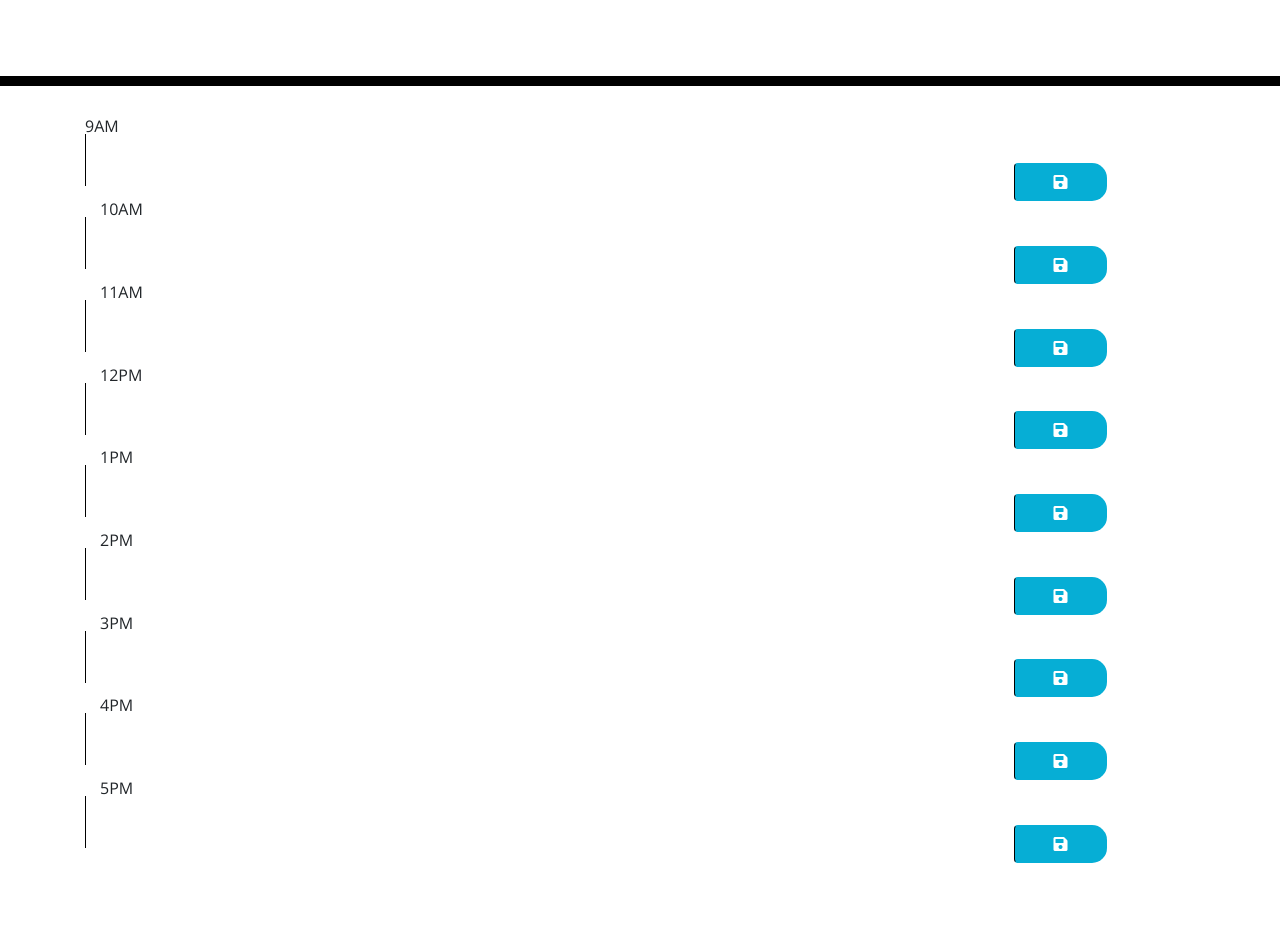
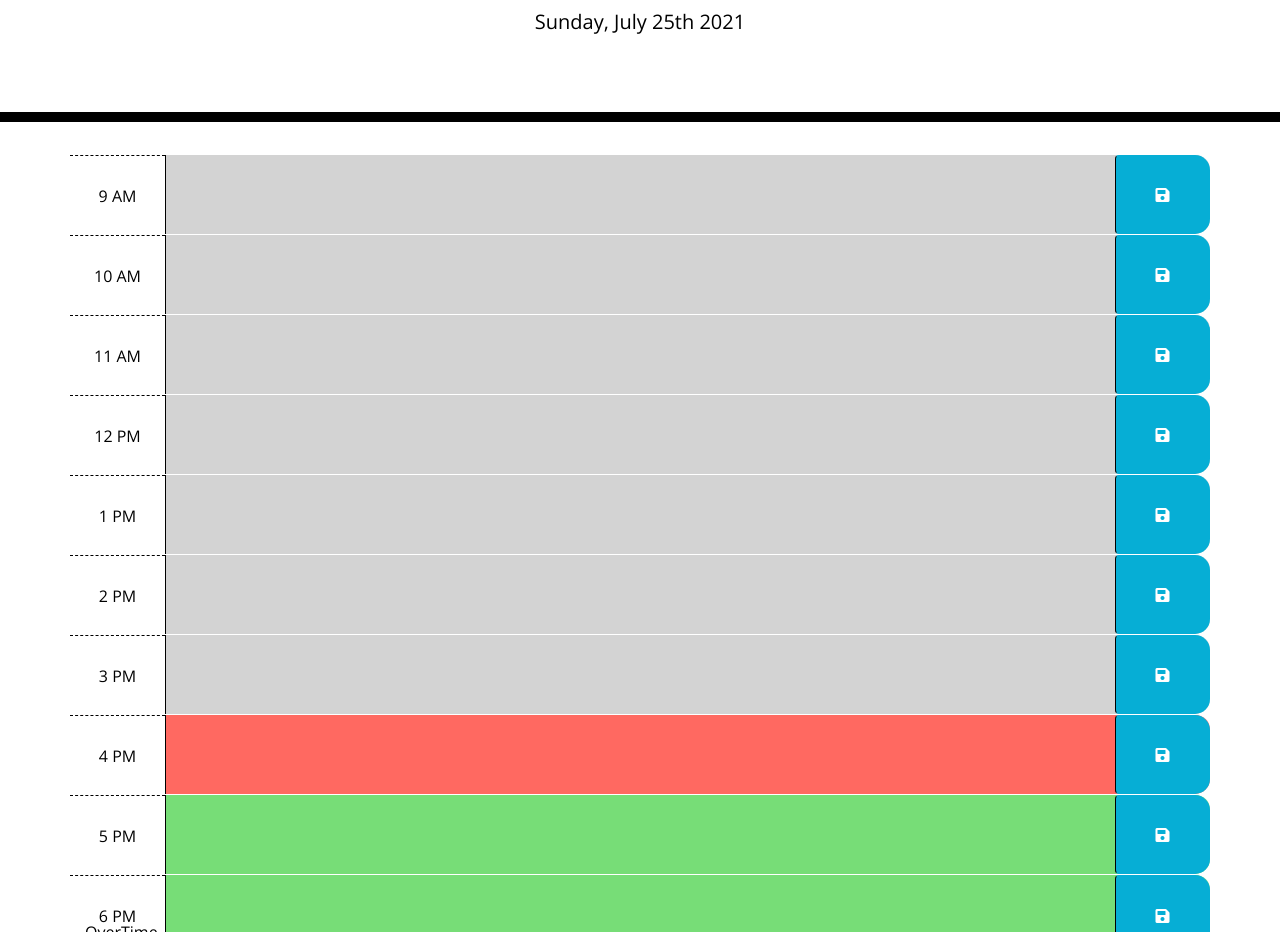
Before and after one commit to Jahneo/Work-_Day_Scheduler, a plain HTML site: page index.html in a window 1280 px wide. Shown: the part 182-1114 px from the top of the page. Before the commit the page ends 1045 px from the top, so only its background shows below. Drawn offline with nearby package versions, Linux system fonts and the light colour scheme.

Commit message:
create edit script.js ,index.html and README.md add comments and tweak functions

```diff
--- a/assets/css/style.css
+++ b/assets/css/style.css
@@ -1,10 +1,12 @@
+
+/* CSS code getting in starter file */
 body {
-  font-family: 'Open Sans', sans-serif;
+  font-family: "Open Sans", sans-serif;
   font-size: 16px;
   line-height: 1;
 }
 
-textarea{
+textarea {
   background: transparent;
   border: none;
   resize: none;
@@ -21,11 +23,12 @@ textarea{
   border-bottom: 10px solid black;
 }
 
-.description{
+/* css styles to capture description */
+.description {
   white-space: pre-wrap;
 }
-
-.time-block{
+/* css styles to arrange time blocks properly on the page */
+.time-block {
   text-align: center;
   border-radius: 15px;
 }
@@ -33,7 +36,7 @@ textarea{
 .row {
   white-space: pre-wrap;
   height: 80px;
-  border-top: 1px solid white;;
+  border-top: 1px solid white;
 }
 
 .hour {
@@ -41,7 +44,7 @@ textarea{
   color: #000000;
   border-top: 1px dashed #000000;
 }
-
+/* background colour changes if task is present past or future */
 .past {
   background-color: #d3d3d3;
   color: white;
@@ -56,16 +59,40 @@ textarea{
   background-color: #77dd77;
   color: white;
 }
-
+/* styling for save button */
 .saveBtn {
   border-left: 1px solid black;
   border-top-right-radius: 15px;
   border-bottom-right-radius: 15px;
-  background-color: #06AED5;
+  background-color: #06aed5;
   color: white;
 }
 
 .saveBtn i:hover {
   font-size: 20px;
-  transition: all .3s ease-in-out;
+  transition: all 0.3s ease-in-out;
 }
+
+/*** OVERWRITE - MEDIA QUERY FOR TABLETS AND SMALLER  ***/
+/* This will be applied on any screen 768px and bellow */
+@media screen and (max-width: 768px), screen and (max-width: 575px) {
+  .row {
+    height: auto;
+    margin-top: 20px;
+  }
+
+  .hour {
+    padding-right: 17%;
+  }
+
+  .saveBtn {
+    border: 0;
+    border-radius: 0.25rem;
+    height: 50px;
+  }
+
+  textarea {
+    min-height: 85px;
+    border: 0;
+  }
+}
--- a/assets/js/script.js
+++ b/assets/js/script.js
@@ -0,0 +1,72 @@
+// create variable to display  current date
+var todayDate = moment().format('dddd, MMMM Do YYYY');
+
+    // Display today's day
+    $("#currentDay").html(todayDate);
+
+    //Print date on console debugging tips
+    console.log(todayDate);
+
+    // calling the function that allows the page to be manipulated
+    $(document).ready(function () {
+    console.log("ready");
+
+    // listen for saveBtn to be clicked
+    $(".saveBtn").on("click", function () {
+
+        // Get nearby values of the description in JQuery
+         var task = $(this).siblings(".description").val();
+        var time = $(this).parent().attr("id");
+
+         // Save text in local storage
+        localStorage.setItem(time, task);
+    })
+
+    // function to track time which will allow backgrounds to
+    // change for present past and future timeblocks
+    function keepTrackONTime() {
+        //get current number of hours.
+        //reference moments,js for time function
+        var timeNow = moment().hour();
+
+        // loop over time blocks
+        $(".time-block").each(function () {
+            var blockTime = parseInt($(this).attr("id").split("hour")[1]);
+
+            // To check the time and add the classes for background indicators
+            if (blockTime < timeNow) {
+                $(this).removeClass("future");
+                $(this).removeClass("present");
+                $(this).addClass("past");
+            }
+            else if (blockTime === timeNow) {
+                $(this).removeClass("past");
+                $(this).removeClass("future");
+                $(this).addClass("present");
+            }
+            else {
+                $(this).removeClass("present");
+                $(this).removeClass("past");
+                $(this).addClass("future");
+
+            }
+        });
+    }
+keepTrackONTime();
+
+
+    // Get item from local storage if any
+
+    $("#hour9 .description").val(localStorage.getItem("hour9"));
+    $("#hour10 .description").val(localStorage.getItem("hour10"));
+    $("#hour11 .description").val(localStorage.getItem("hour11"));
+    $("#hour12 .description").val(localStorage.getItem("hour12"));
+    $("#hour13 .description").val(localStorage.getItem("hour13"));
+    $("#hour14 .description").val(localStorage.getItem("hour14"));
+    $("#hour15 .description").val(localStorage.getItem("hour15"));
+    $("#hour16 .description").val(localStorage.getItem("hour16"));
+    $("#hour17 .description").val(localStorage.getItem("hour17"));
+    $("#hour18 .description").val(localStorage.getItem("hour18"));
+
+    keepTrackONTime();
+})
--- a/index.html
+++ b/index.html
@@ -1,105 +1,132 @@
 <!DOCTYPE html>
 <html lang="en">
+
 <head>
 	<meta charset="UTF-8" />
 	<meta name="viewport" content="width=device-width, initial-scale=1.0" />
 	<meta http-equiv="X-UA-Compatible" content="ie=edge" />
-    <!--Link to bootstrap of enhance styling-->
-    <link
-      rel="stylesheet"
-      href="https://stackpath.bootstrapcdn.com/bootstrap/4.3.1/css/bootstrap.min.css"
-    />
-    <link
-      rel="stylesheet"
-      href="https://use.fontawesome.com/releases/v5.8.1/css/all.css"
-      integrity="sha384-50oBUHEmvpQ+1lW4y57PTFmhCaXp0ML5d60M1M7uH2+nqUivzIebhndOJK28anvf"
-      crossorigin="anonymous"
-    />
-    <link
-      href="https://fonts.googleapis.com/css?family=Open+Sans&display=swap"
-      rel="stylesheet"
-    />
+
+    <!-- Refencing to bootstrap for additional styling-->
+	<link rel="stylesheet" href="https://stackpath.bootstrapcdn.com/bootstrap/4.3.1/css/bootstrap.min.css" />
+
+    <!-- Referencing to allow for different font-->
+	<link rel="stylesheet" href="https://use.fontawesome.com/releases/v5.8.1/css/all.css"
+		integrity="sha384-50oBUHEmvpQ+1lW4y57PTFmhCaXp0ML5d60M1M7uH2+nqUivzIebhndOJK28anvf" crossorigin="anonymous" />
+	<link href="https://fonts.googleapis.com/css?family=Open+Sans&display=swap" rel="stylesheet" />
+
+    <!-- Referencing my css style file-->
 	<link rel="stylesheet" href="./assets/css/style.css" />
-    <title>Work Day Scheduler</title>
+	<title>Work Day Scheduler </title>
 </head>
 
 <body>
+	<!-- Header -->
 	<header class="jumbotron">
 		<h1 class="display-3">Work Day Scheduler</h1>
-      <p class="lead">A simple calendar app for scheduling your work day</p>
+		<p class="lead">A simple Calendar app for scheduling and save your work day</p>
 		<p id="currentDay" class="lead"></p>
 	</header>
+
 	<div class="container">
 
-      <!-- Timeblocks go here -->
-      <div id="time_9 class="row time-block">
-        9AM<div class=col-md-1 hour">
+		<!-- Timeblocks start here -->
+  <div id="hour10" class="row time-block">
+        <div class="col-md-1 hour">
+              9 AM
+        </div>
+        <textarea class="col-md-10 description">
+        </textarea>
+        <button class="btn saveBtn col-md-1"><i class="fas fa-save"></i></button>
+      </div>
+
+
+		<div id="hour10" class="row time-block">
+            <div class="col-md-1 hour">
+                10 AM
+            </div>
+            <textarea class="col-md-10 description">
+            </textarea>
+            <button class="btn saveBtn col-md-1"><i class="fas fa-save"></i></button>
+        </div>
+
+		<div id="hour11" class="row time-block">
+            <div class="col-md-1 hour">
+                11 AM
+            </div>
+            <textarea class="col-md-10 description">
+            </textarea>
+            <button class="btn saveBtn col-md-1"><i class="fas fa-save"></i></button>
+        </div>
+
+		<div id="hour12" class="row time-block">
+            <div class="col-md-1 hour">
+                12 PM
+            </div>
+            <textarea class="col-md-10 description">
+            </textarea>
+            <button class="btn saveBtn col-md-1"><i class="fas fa-save"></i></button>
+        </div>
+
+		<div id="hour13=1" class="row time-block">
+            <div class="col-md-1 hour">
+                1 PM
+            </div>
+            <textarea class="col-md-10 description">
+            </textarea>
+            <button class="btn saveBtn col-md-1"><i class="fas fa-save"></i></button>
+        </div>
+
+		<div id="hour14" class="row time-block">
+            <div class="col-md-1 hour">
+                2 PM
+            </div>
+            <textarea class="col-md-10 description">
+            </textarea>
+            <button class="btn saveBtn col-md-1"><i class="fas fa-save"></i></button>
+        </div>
+
+		<div id="hour15" class="row time-block">
+            <div class="col-md-1 hour">
+                3 PM
+            </div>
+            <textarea class="col-md-10 description">
+            </textarea>
+            <button class="btn saveBtn col-md-1"><i class="fas fa-save"></i></button>
+        </div>
+
+		<div id="hour16" class="row time-block">
+            <div class="col-md-1 hour">
+                4 PM
+            </div>
+            <textarea class="col-md-10 description">
+            </textarea>
+            <button class="btn saveBtn col-md-1"><i class="fas fa-save"></i></button>
+        </div>
+
+		<div id="hour17" class="row time-block">
+            <div class="col-md-1 hour">
+                5 PM
+            </div>
+            <textarea class="col-md-10 description">
+            </textarea>
+            <button class="btn saveBtn col-md-1"><i class="fas fa-save"></i></button>
+        </div>
+        <!-- Extra time slot just to compensate of over time-->
+		<div id="hour18" class="row time-block">
+            <div class="col-md-1 hour">
+                6 PM OverTime
+            </div>
+            <textarea class="col-md-10 description">
+            </textarea>
+            <button class="btn saveBtn col-md-1"><i class="fas fa-save"></i></button>
+        </div>
 
 	</div>
-        <textarea class="col-md-10 "></textarea>
-        <!-- using the class button to save when the save icon is clicked-->
-        <button class="btn saveBtn col-sm-1"><i class="fas fa-save"></i></button>
-      </div>
-      <div id="time_10 class="row time-block">
-        <div class=col-md-1 hour">
-          10AM
-        </div>
-        <textarea class="col-md-10"></textarea>
-        <button class="btn saveBtn col-md-1"><i class="fas fa-save"></i></button>
-      </div>
-      <div id="time_11 class="row time-block">
-        <div class=col-md-1 hour">
-          11AM
-        </div>
-        <textarea class="col-md-10"></textarea>
-        <button class="btn saveBtn col-md-1"><i class="fas fa-save"></i></button>
-      </div>
-      <div id="time_12 class="row time-block">
-        <div class=col-md-1 hour">
-          12PM
-        </div>
-        <textarea class="col-md-10"></textarea>
-        <button class="btn saveBtn col-md-1"><i class="fas fa-save"></i></button>
-      </div>
-      <div id="time_13 class="row time-block">
-        <div class=col-md-1 hour">
-          1PM
-        </div>
-        <textarea class="col-md-10"></textarea>
-        <button class="btn saveBtn col-md-1"><i class="fas fa-save"></i></button>
-      </div>
-      <div id="time_14 class="row time-block">
-        <div class=col-md-1 hour">
-          2PM
-        </div>
-        <textarea class="col-md-10"></textarea>
-        <button class="btn saveBtn col-md-1"><i class="fas fa-save"></i></button>
-      </div>
-      <div id="time_15 class="row time-block">
-        <div class=col-md-1 hour">
-          3PM
-        </div>
-        <textarea class="col-md-10"></textarea>
-        <button class="btn saveBtn col-md-1"><i class="fas fa-save"></i></button>
-      </div>
-      <div id="time_16 class="row time-block">
-        <div class=col-md-1 hour">
-         4PM
-        </div>
-        <textarea class="col-md-10"></textarea>
-        <button class="btn saveBtn col-md-1"><i class="fas fa-save"></i></button>
-      </div>
-      <div id="time_17 class="row time-block">
-        <div class=col-md-1 hour">
-          5PM
-        </div>
-        <textarea class="col-md-10"></textarea>
-        <button class="btn saveBtn col-md-1"><i class="fas fa-save"></i></button>
-      </div>
-    </div>
-      <!--Referencing Moment.js to handle time aspect of scheduler-->
+
+    <!-- Referencing the various javascripts-->
 	<script src="https://code.jquery.com/jquery-3.4.1.min.js"></script>
 	<script src="https://cdnjs.cloudflare.com/ajax/libs/moment.js/2.24.0/moment.min.js"></script>
-    <script src= "assets/js/script.js"></script>
+	<script src="./assets/js/script.js"></script>
 </body>
+
 </html>
```
Also changed, not shown: 1 other file. Lines whose indentation alone changed are shown as unchanged.
